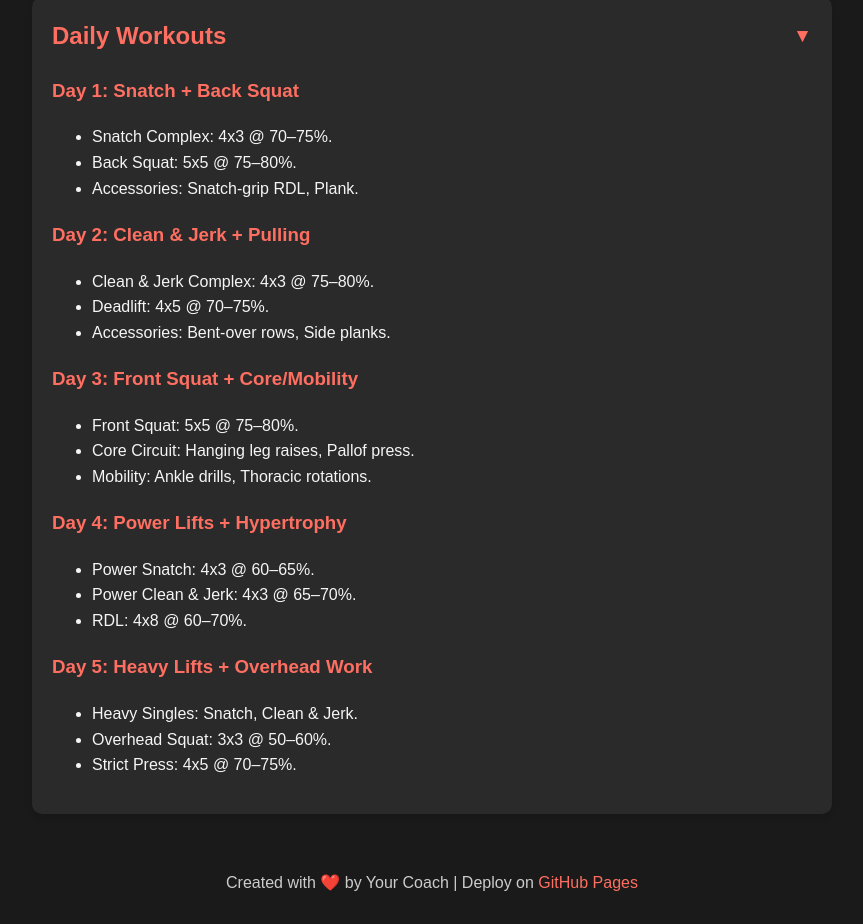
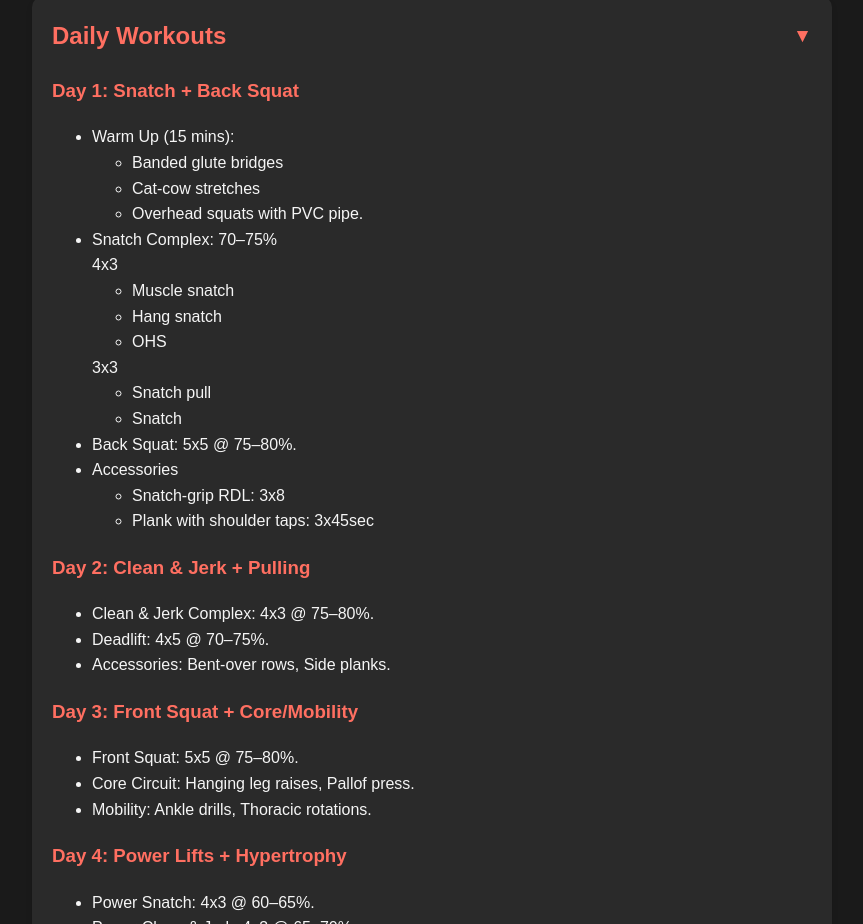
Before and after one commit to DivDisable/wl_programm, a plain HTML site: page index.html in a window 1280 px wide. Shown: the part 799-1723 px from the top of the page, without its empty margins (208-1071 px from the left). Drawn offline with Linux system fonts and the light colour scheme.

Commit message:
feat: extend snatch day, add link in README.md

```diff
--- a/index.html
+++ b/index.html
@@ -180,9 +180,33 @@
       <div class="content">
         <h3>Day 1: Snatch + Back Squat</h3>
         <ul>
-          <li>Snatch Complex: 4x3 @ 70–75%.</li>
+	  <li>Warm Up (15 mins):
+	    <ul>
+	      <li>Banded glute bridges</li>
+	      <li>Cat-cow stretches</li>
+	      <li>Overhead squats with PVC pipe.</li>
+	    </ul>
+	  </li>
+	  <li>Snatch Complex: 70–75% <br>
+	    4x3
+	    <ul>
+	      <li>Muscle snatch</li>
+	      <li>Hang snatch </li>
+	      <li>OHS</li>
+	    </ul>
+	    3x3
+	    <ul>
+	      <li>Snatch pull</li>
+	      <li>Snatch</li>
+	    </ul>
+	  </li>
           <li>Back Squat: 5x5 @ 75–80%.</li>
-          <li>Accessories: Snatch-grip RDL, Plank.</li>
+          <li>Accessories
+	    <ul>
+	      <li>Snatch-grip RDL: 3x8</li>
+	      <li>Plank with shoulder taps: 3x45sec</li>
+	    </ul>
+	  </li>
         </ul>
 
         <h3>Day 2: Clean & Jerk + Pulling</h3>
```
Also changed, not shown: 1 other file.
